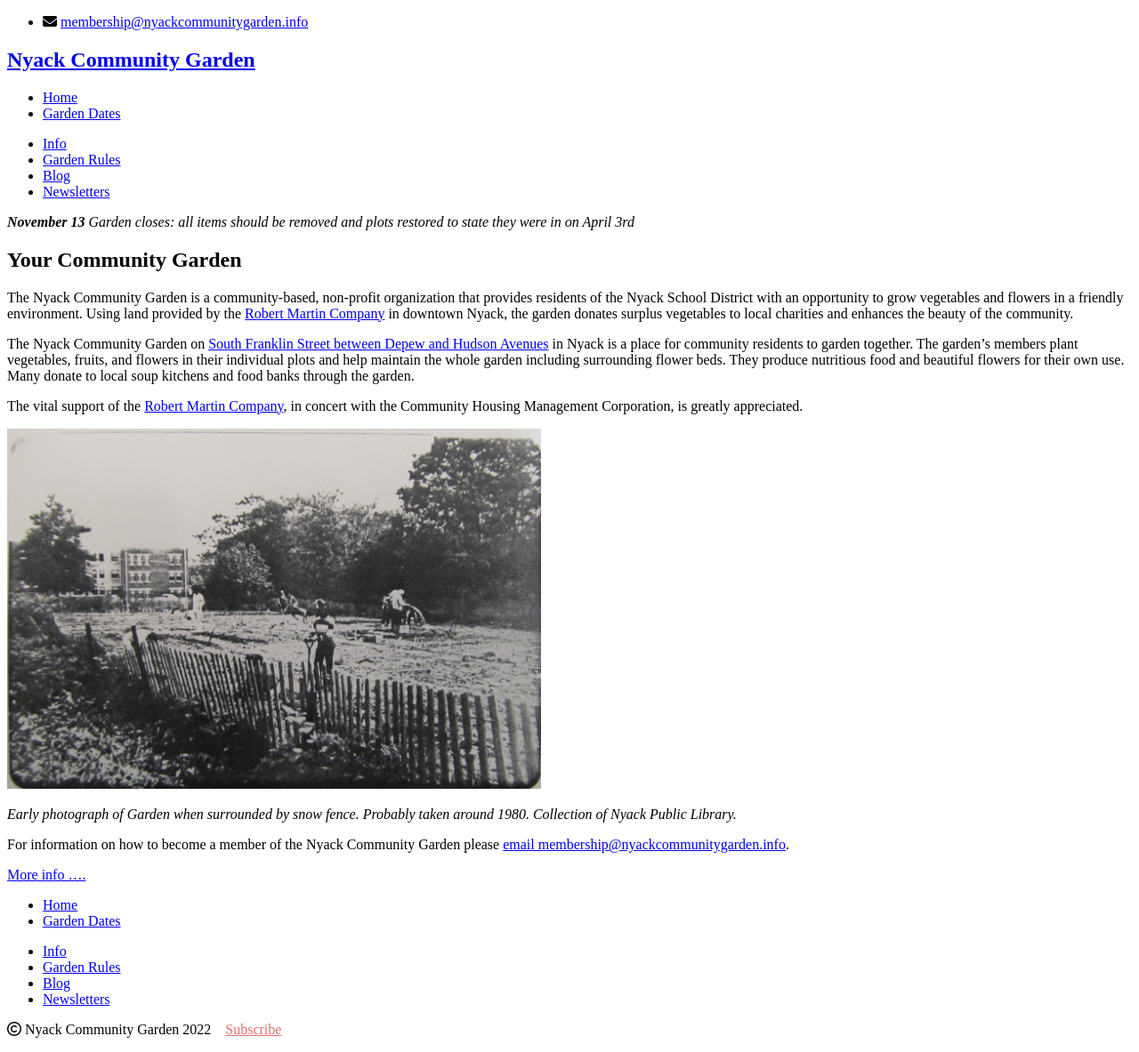
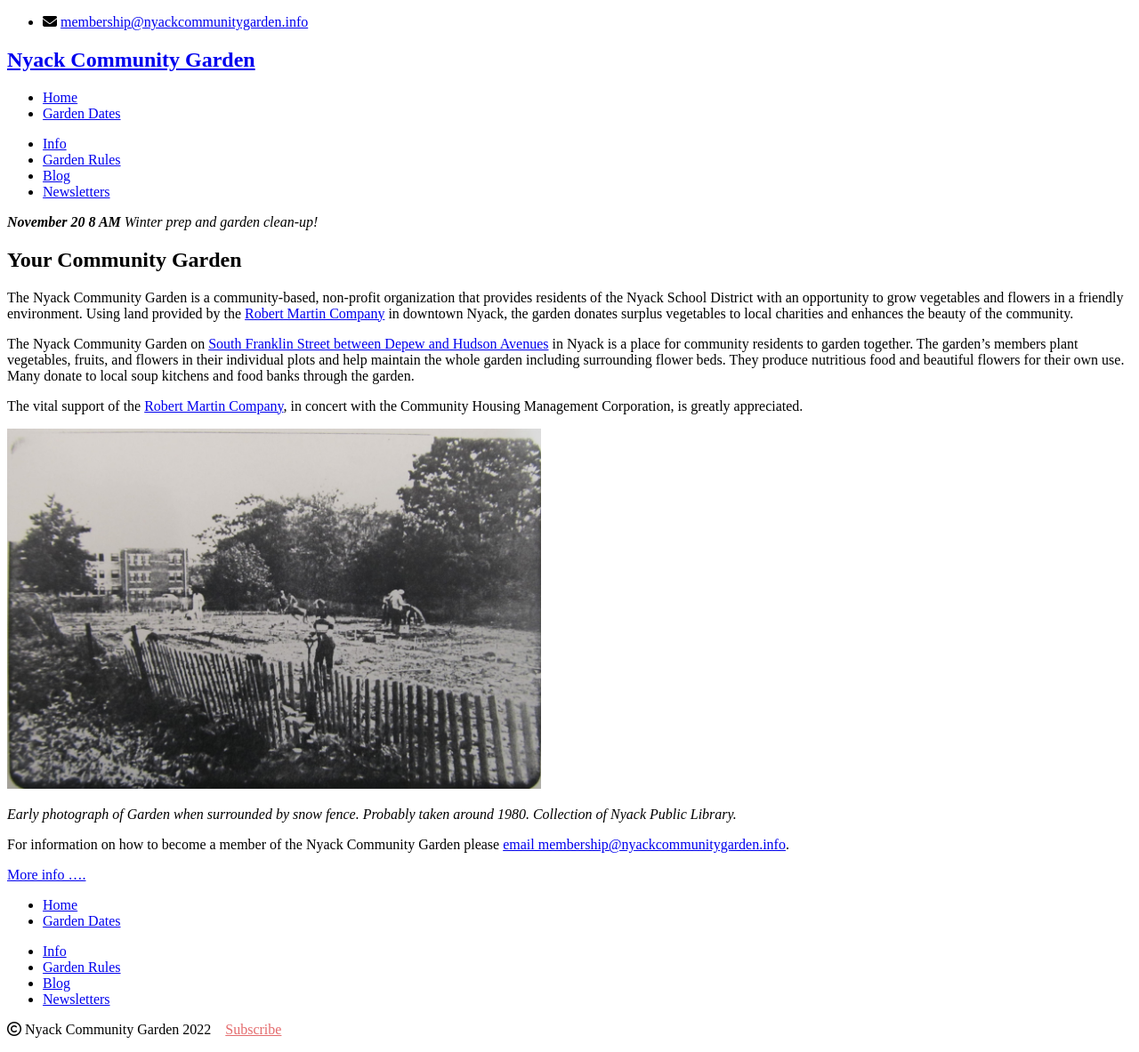
Before and after one commit to bosborne/nyackcommunitygarden, a Jekyll site: the page built from index.md, in a window 1280 px wide. Shown: the whole page at 89% size. Built offline with Jekyll 4.4.1, drawn with Linux system fonts in a browser that asks for light colours; nearby versions of some CDN libraries; library files that are not in the unit come from our copies.

Commit message:
Change dates

```diff
--- a/_layouts/default.html
+++ b/_layouts/default.html
@@ -22,7 +22,7 @@
       <div class="bannerbox">
         <p>
           <i>
-            <b>November 13</b> Garden closes: all items should be removed and plots restored to state they were in on April 3rd
+            <b>November 20 8 AM</b> Winter prep and garden clean-up!
           </i>
         </p>
       </div>
```
